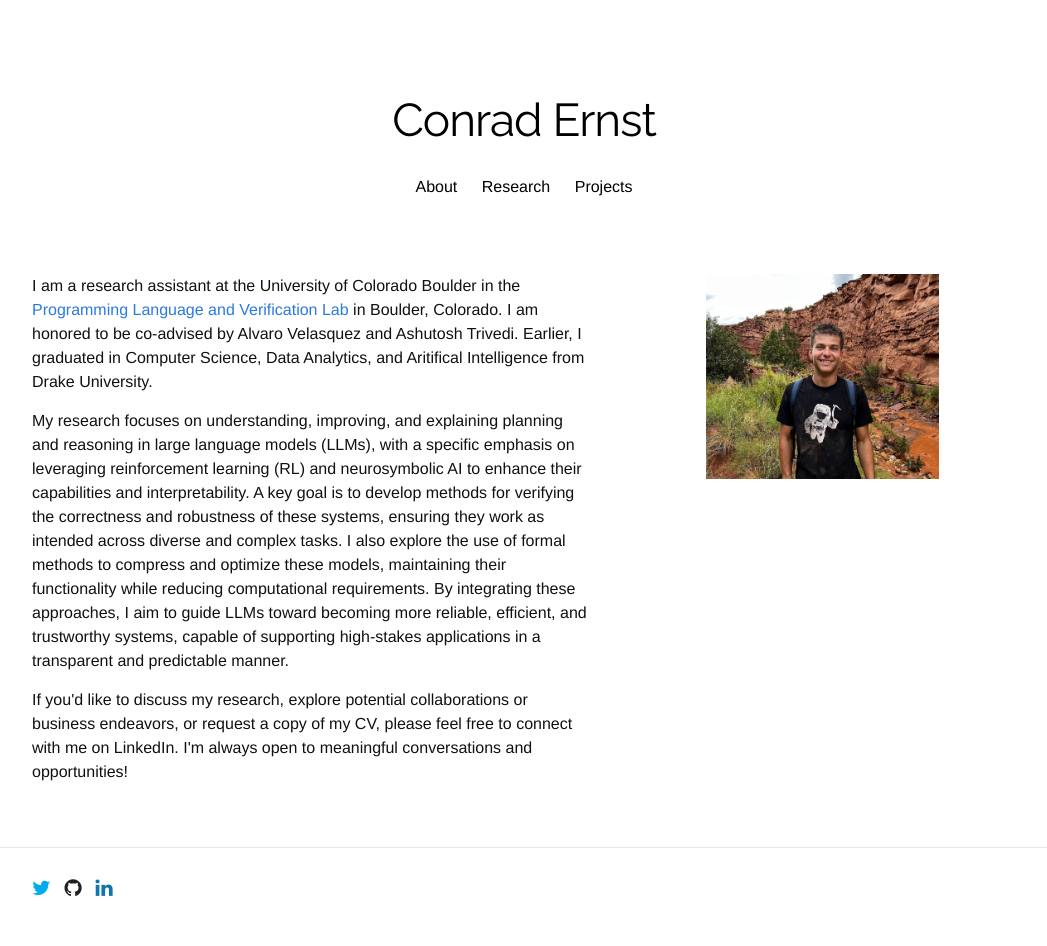
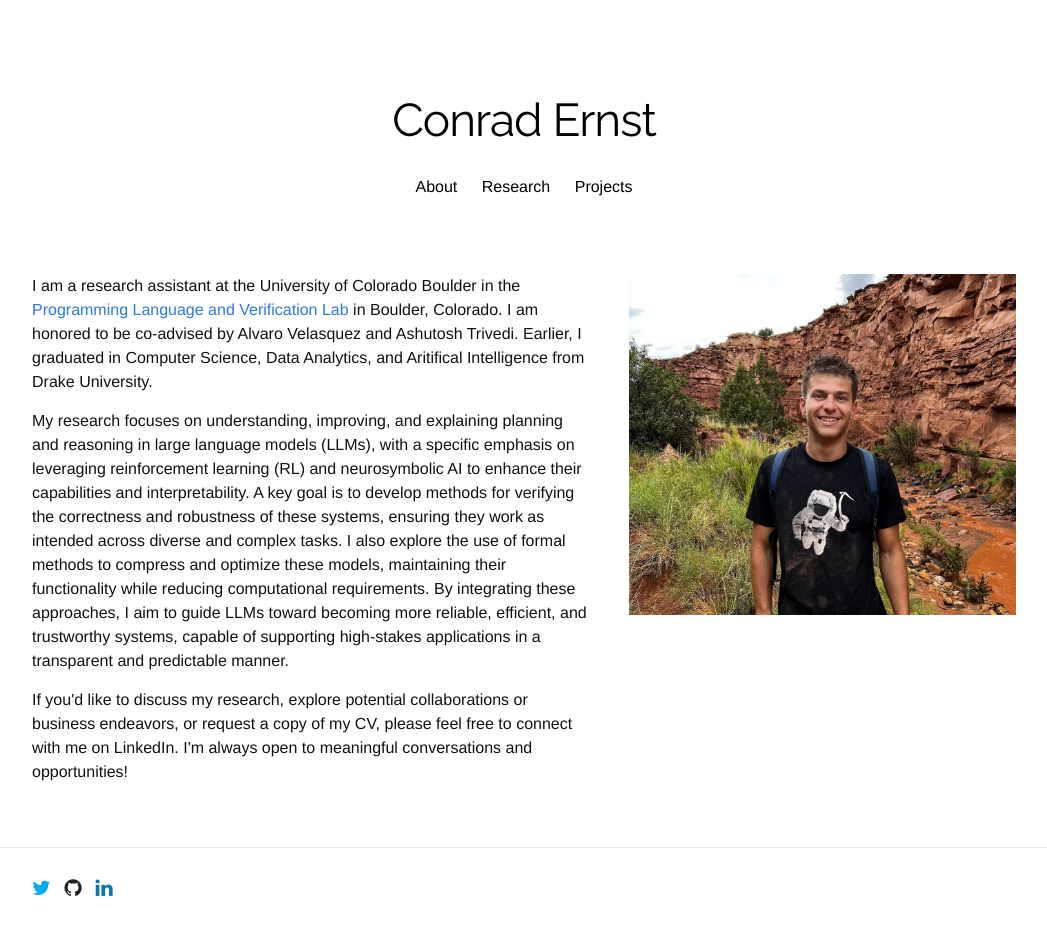
Before and after one commit to ConradErnst/conradernst.github.io, a Jekyll site: the page built from index.html, in a window 1280 px wide. Shown: the whole page, without its empty margins (116-1163 px from the left). Built offline with Jekyll 4.4.1, drawn with Linux system fonts in a browser that asks for light colours; nearby versions of some CDN libraries; some web fonts are replaced; a style sheet for code colours, icons or effects is not loaded.

Commit message:
adjusting image

```diff
--- a/index.html
+++ b/index.html
@@ -27,6 +27,6 @@ title: "Conrad Ernst"
 	</div>
 
     <div class="five columns">
-        <img src="images/conrade_profile.jpeg" id="profile_picture"> </img>
+        <img src="images/conrade_profile.jpeg" id="profile_picture" style="width: 100%; max-width: 600px; height: auto;"> </img>
 	</div>
 </div>
```
